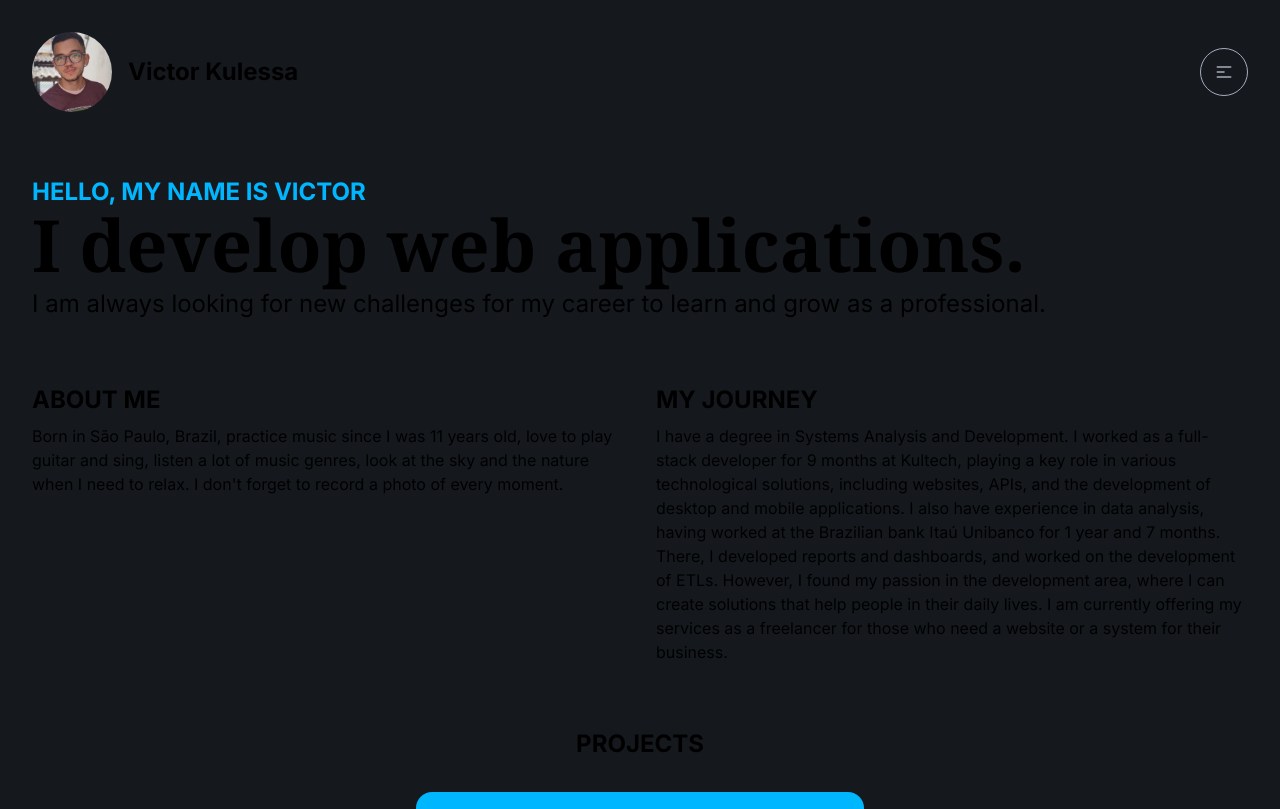
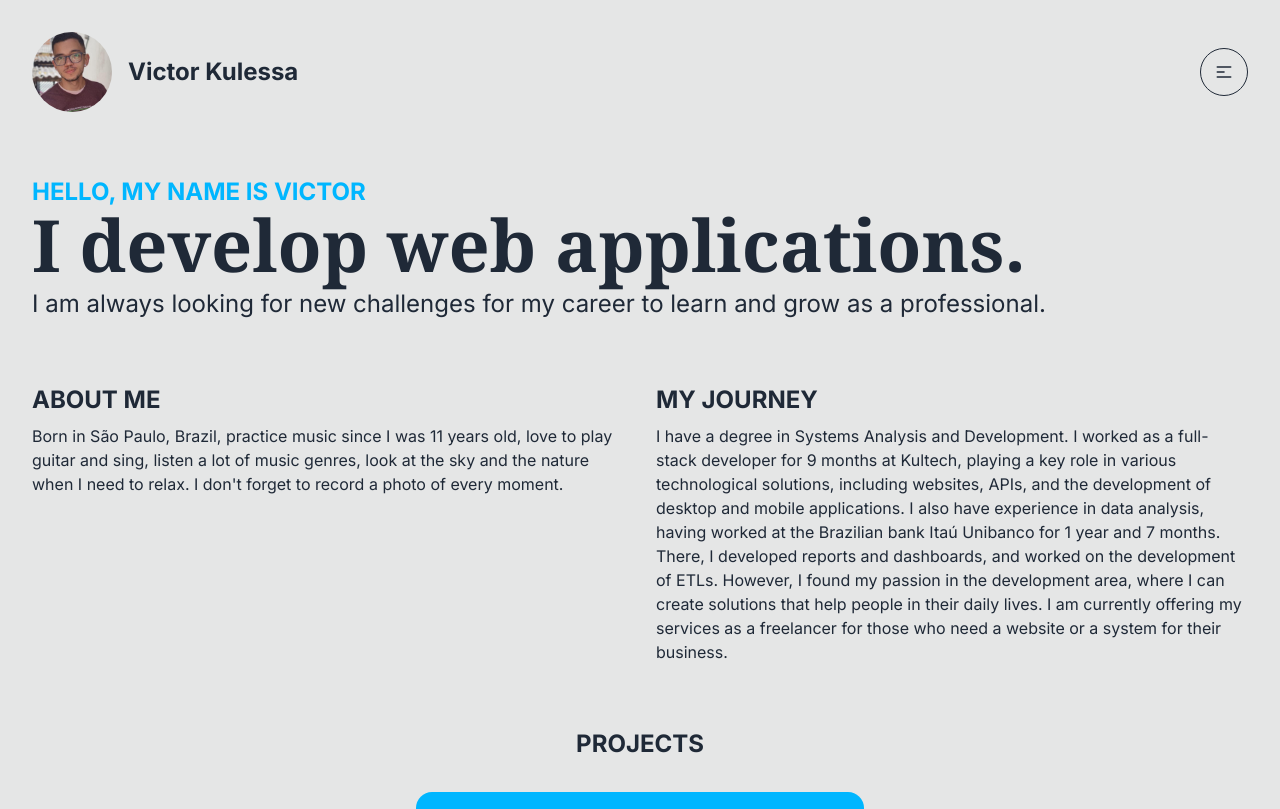
Before and after one commit to vkhydra/portfolio, a Next.js app: page / in a window 1280 px wide. Shown: the top 809 px of the page. Built offline with nearby package versions, Linux system fonts and the light colour scheme.

Commit message:
Update global CSS and Tailwind configuration

```diff
--- a/styles/globals.css
+++ b/styles/globals.css
@@ -2,7 +2,7 @@
 @tailwind components;
 @tailwind utilities;
 
-:root {
+/* :root {
   --foreground-rgb: 0, 0, 0;
   --background-start-rgb: 214, 219, 220;
   --background-end-rgb: 255, 255, 255;
@@ -30,4 +30,4 @@ body {
   .text-balance {
     text-wrap: balance;
   }
-}
+} */
--- a/tailwind.config.ts
+++ b/tailwind.config.ts
@@ -11,7 +11,7 @@ const config: Config = {
   },
   plugins: [require("daisyui")],
   daisyui: {
-    themes: ["dark", "synthwave"],
+    themes: false,
   },
 };
 export default config;
```
